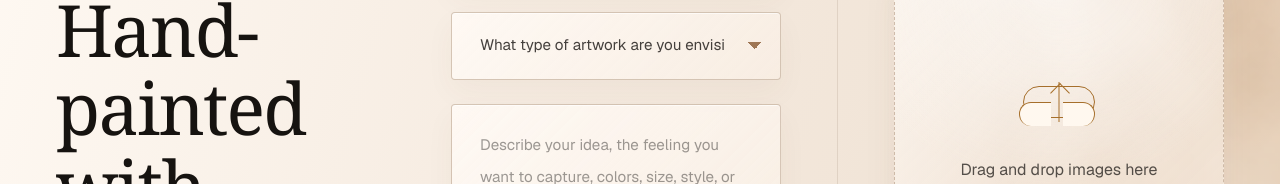
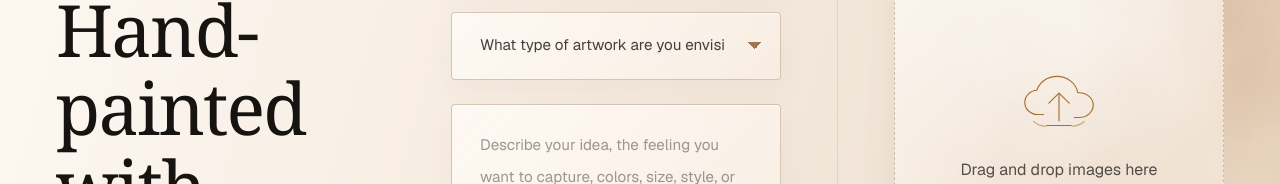
Before and after one commit to cdevsystems/zicassoart, a Next.js app: page /custom-orders in a window 1280 px wide. Shown: the part 429-613 px from the top of the page. Built offline with nearby package versions, Linux system fonts and the light colour scheme.

Commit message:
Refine custom order upload icon

```diff
--- a/src/app/custom-orders/page.tsx
+++ b/src/app/custom-orders/page.tsx
@@ -10,13 +10,23 @@ const navItems = [
 
 function UploadIcon() {
   return (
-    <span aria-hidden="true" className="relative block h-16 w-[4.5rem] text-[var(--gold)]">
-      <span className="absolute bottom-3 left-1/2 h-10 w-px -translate-x-1/2 bg-current" />
-      <span className="absolute left-[30px] top-4 h-3.5 w-3.5 rotate-45 border-l border-t border-current" />
-      <span className="absolute left-0 top-4 h-8 w-[4.5rem] rounded-full border border-current" />
-      <span className="absolute -left-1 top-8 h-6 w-8 rounded-l-full border-l border-t border-current bg-[#fff8ef]" />
-      <span className="absolute right-0 top-8 h-6 w-8 rounded-r-full border-r border-t border-current bg-[#fff8ef]" />
-    </span>
+    <svg
+      aria-hidden="true"
+      viewBox="0 0 80 64"
+      className="h-16 w-20 text-[var(--gold)]"
+      fill="none"
+      stroke="currentColor"
+      strokeLinecap="round"
+      strokeLinejoin="round"
+      strokeWidth="1.15"
+    >
+      <path d="M24.5 44.5H18.8c-7.2 0-13-5.4-13-12.1 0-6.4 5.3-11.7 12-12.1 2.7-8.2 10.8-13.9 20.2-13.9 10.5 0 19.2 7.1 20.7 16.3h1.7c7.6 0 13.8 5.6 13.8 12.4s-6.2 12.4-13.8 12.4H55.2" />
+      <path d="M40 50.8V23.3" />
+      <path d="m29.8 33.1 10.2-10 10.2 10" />
+      <path d="M27.8 55.5h24.4" />
+      <path d="M14.5 51.3c3.2 3 7.5 4.8 12.4 4.8" opacity="0.55" />
+      <path d="M53.1 56.1c4.7 0 9-1.7 12.1-4.6" opacity="0.55" />
+    </svg>
   );
 }
 
```
